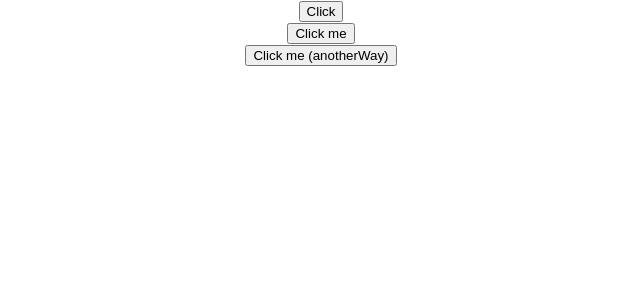
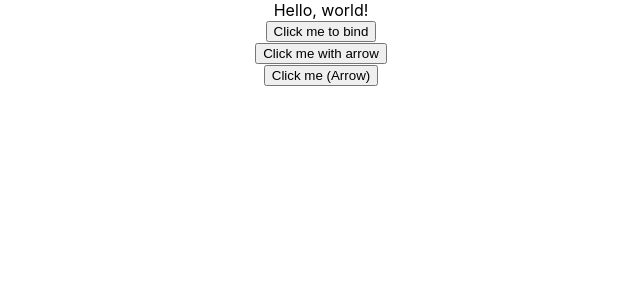
Before and after one commit to myonaingwinn/hello-world-react, a React (Create React App) app: page / in a window 1280 px wide. Shown: the top 300 px of the page, without its empty margins (319-959 px from the left). Built offline with nearby package versions, Linux system fonts and the light colour scheme.

Commit message:
binding event handlers

```diff
--- a/src/App.js
+++ b/src/App.js
@@ -1,10 +1,11 @@
 import React, { Component } from "react";
 import "./App.css";
+import EventBind from "./components/binding_event_handlers/EventBind";
 // import Person from "./components/destructuring_props_state/Person";
 // import { Person2 } from "./components/destructuring_props_state/Person";
 // import Invitation from "./components/destructuring_props_state/PersonClass";
-import FunctionClick from "./components/event_handling/FunctionClick";
-import ClassClick from "./components/event_handling/ClassClick";
+// import FunctionClick from "./components/event_handling/FunctionClick";
+// import ClassClick from "./components/event_handling/ClassClick";
 // import Counter from "./components/set_state/Counter";
 // import Welcome from "./components/class_components/Welcome";
 // import { Greet } from "./components/functional_components/Greet"; // exact name only
@@ -16,8 +17,9 @@ class App extends Component {
   render() {
     return (
       <div className="App">
-        <FunctionClick />
-        <ClassClick />
+        <EventBind />
+        {/* <FunctionClick />
+        <ClassClick /> */}
         {/*       <Invitation name="Aniki" age="30" />
         <Person name="Qojack" age="25" />
         <Person2 name="Luffy" age="22" /> */}
--- /dev/null
+++ b/src/components/binding_event_handlers/EventBind.js
@@ -0,0 +1,43 @@
+import React, { Component } from "react";
+
+class EventBind extends Component {
+  constructor(props) {
+    super(props);
+    this.state = { message: "Hello, world!" };
+
+    // this.clickHandlerAsProperty.bind(this); // you cann bind() here
+  }
+
+  clickHandlerAsProperty() {
+    this.setState({
+      message: "Hello, as Property!",
+    });
+    console.log(this);
+  }
+
+  clickHandlerAsArrow = () => {
+    this.setState({
+      message: "Hello, as Arrow()!",
+    });
+    console.log(this);
+  };
+
+  render() {
+    return (
+      <div>
+        <div>{this.state.message}</div>
+        <button onClick={this.clickHandlerAsProperty.bind(this)}>
+          Click me to bind
+        </button>
+        <br />
+        <button onClick={() => this.clickHandlerAsArrow()}>
+          Click me with arrow
+        </button>
+        <br />
+        <button onClick={this.clickHandlerAsArrow}>Click me (Arrow)</button>
+      </div>
+    );
+  }
+}
+
+export default EventBind;
```
